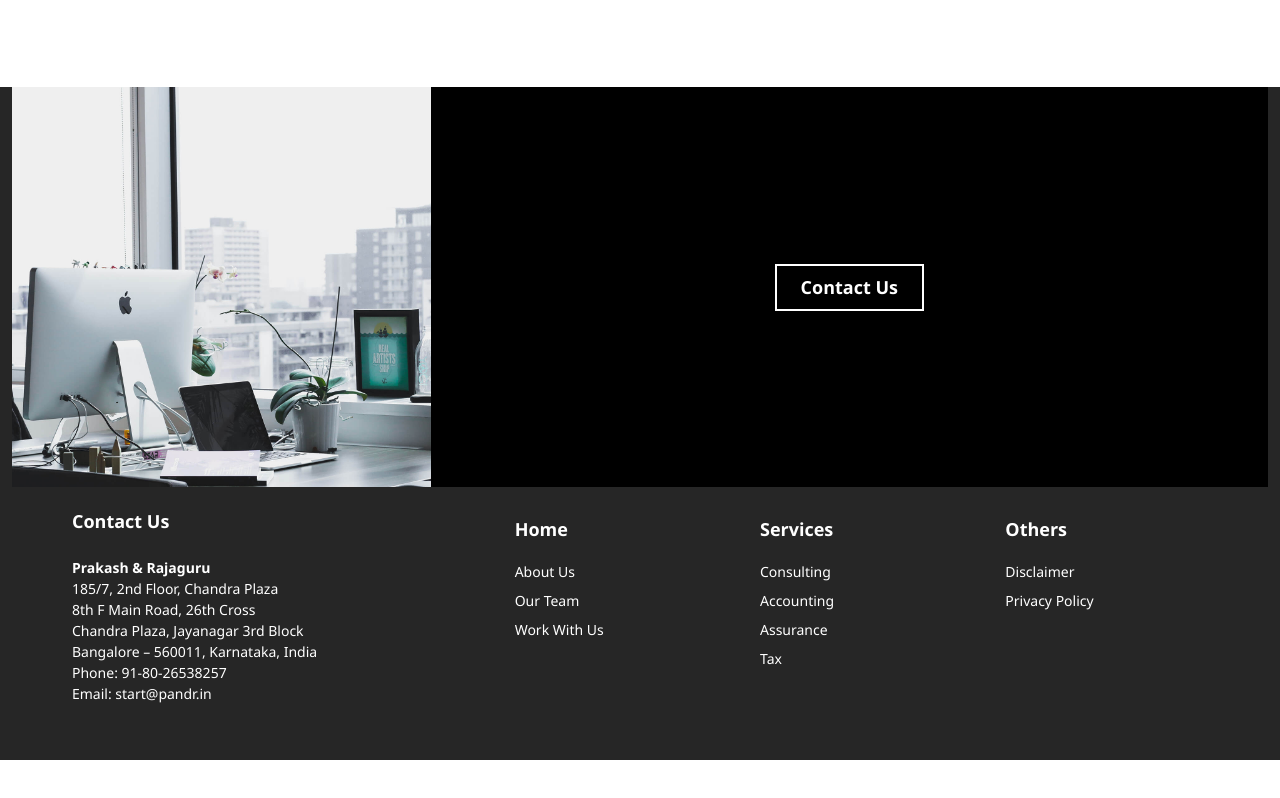
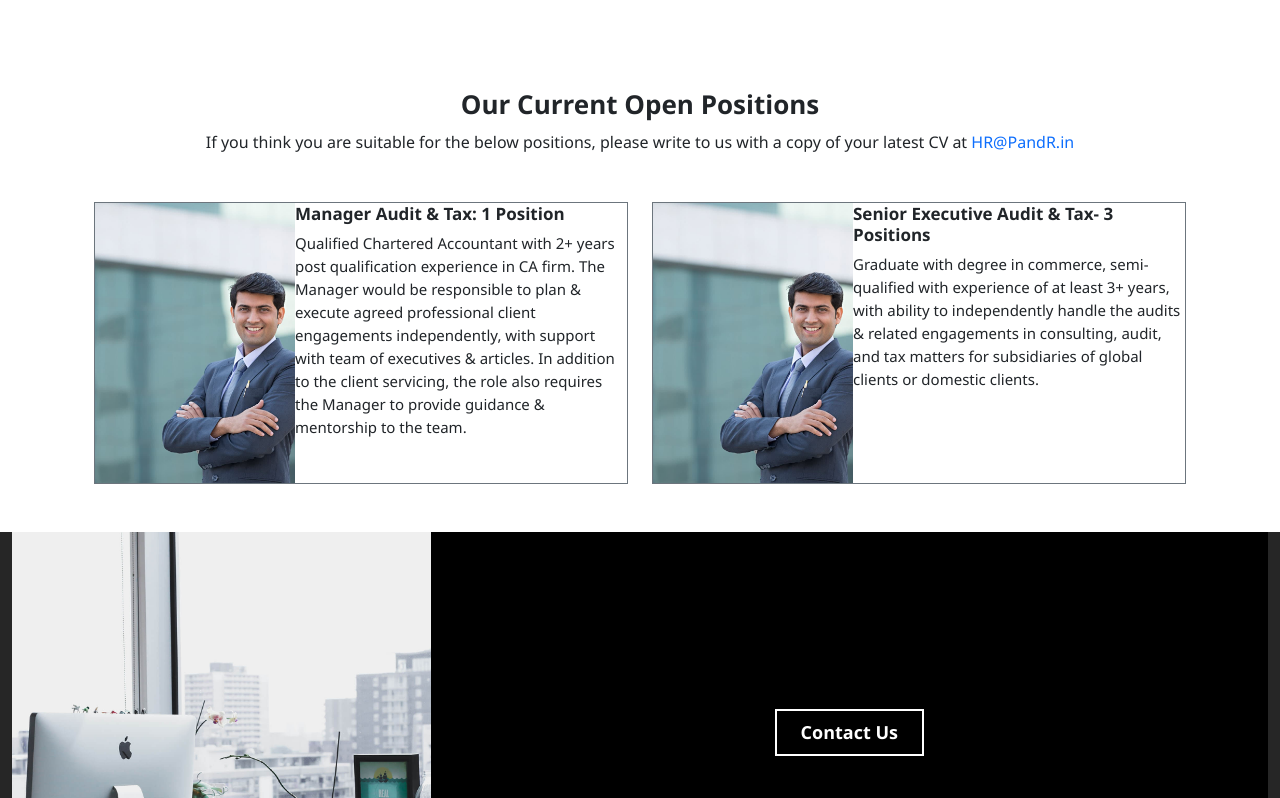
Before and after one commit to Swadhin2001/PandR, a Next.js app: page /work-with-us in a window 1280 px wide. Shown: the part 3262-4060 px from the top of the page. Before the commit the page ends 4022 px from the top, so only its background shows below. Built offline with nearby package versions, Linux system fonts and the light colour scheme; a small style sheet from the web is missing.

Commit message:
bug fixed

```diff
--- a/src/components/Footer.jsx
+++ b/src/components/Footer.jsx
@@ -12,6 +12,7 @@ function Footer() {
             <UpperFooter></UpperFooter>
           </motion.div>
           <Lower_footer></Lower_footer>
+          <p className='text-white text-center footer-p'>Copyright (c) 2023 Prakash and Rajaguru, Bangalore, India. All Rights Reserved.</p>
         </div>
     </div>
     </>
--- a/src/components/Header.jsx
+++ b/src/components/Header.jsx
@@ -1,12 +1,10 @@
 import React from 'react'
 import Navbar from './Navbar'
-import Navbar_new from './Navbar_new'
 
 function Header(props) {
   return (
     <div className='navbarBody' style = {{"backgroundImage" : `url(${props.image.src})`}}>
      <Navbar/>
-     {/* <Navbar_new></Navbar_new> */}
       <div className="details details-mobile" style = {{"color": `${props.color}`}}>
         <h1 className='header-heading'>{props.heading}</h1>
         <p className='header-about'>{props.about}</p>
--- a/src/components/Navbar_new.jsx
+++ /dev/null
@@ -1,44 +0,0 @@
-import React from 'react'
-
-function Navbar_new() {
-  return (
-    <div>
-      <nav className="navbar navbar-expand-lg">
-        <div className="container-fluid">
-          <a className="navbar-brand" href="#">Navbar</a>
-          <button className="navbar-toggler" type="button" data-bs-toggle="collapse" data-bs-target="#navbarNavDropdown" aria-controls="navbarNavDropdown" aria-expanded="false" aria-label="Toggle navigation">
-            <span className="navbar-toggler-icon"></span>
-          </button>
-          <div className="collapse navbar-collapse d-flex justify-content-end nav" id="navbarNavDropdown">
-            <ul className="navbar-nav">
-              <li className="nav-item">
-                <a className="nav-link active" aria-current="page" href="#">Home</a>
-              </li>
-              <li className="nav-item">
-                <a className="nav-link" href="#">Features</a>
-              </li>
-              <li className="nav-item dropdown">
-                <a className="nav-link dropdown-toggle" href="#" role="button" data-bs-toggle="dropdown" aria-expanded="false">
-                  Dropdown link
-                </a>
-                <ul className="dropdown-menu">
-                  <li><a className="dropdown-item" href="#">Action</a></li>
-                  <li><a className="dropdown-item" href="#">Another action</a></li>
-                  <li><a className="dropdown-item" href="#">Something else here</a></li>
-                </ul>
-              </li>
-              <li className="nav-item">
-                <a className="nav-link" href="#">Pricing</a>
-              </li>
-              <li className="nav-item">
-                <a className="nav-link" href="#">Pricing</a>
-              </li>
-            </ul>
-          </div>
-        </div>
-      </nav>
-    </div>
-  )
-}
-
-export default Navbar_new
--- /dev/null
+++ b/src/components/Our_current_open_positions.jsx
@@ -0,0 +1,36 @@
+import React from 'react'
+import Image from 'next/image'
+import image1 from '@/assets/Integrity-and-trust-matters-in-our-practice.jpg'
+
+function Our_current_open_positions() {
+    return (
+        <div>
+            <h4 className='text-center curr-pos-heading' >Our Current Open Positions</h4>
+            <p className='text-center'>If you think you are suitable for the below positions, please write to us with a copy of your latest CV at <a href="#" className='text-decoration-none'> HR@PandR.in</a></p>
+            <div className="container">
+                <div className="row my-5">
+                    <div className="col-md-6">
+                        <div className='d-flex border border-secondary'>
+                            <Image src = {image1} alt = "" style = {{"width": "200px", "height": "280px", "objectFit": "cover"}}/>
+                            <div>
+                                <h4 className='current-pos-h4'>Manager Audit & Tax: 1 Position</h4>
+                                <p className='current-pos-p'>Qualified Chartered Accountant with 2+ years post qualification experience in CA firm. The Manager would be responsible to plan & execute agreed professional client engagements independently, with support with team of executives & articles. In addition to the client servicing, the role also requires the Manager to provide guidance & mentorship to the team.</p>
+                            </div>
+                        </div>
+                    </div>
+                    <div className="col-md-6">
+                    <div className='d-flex border border-secondary'>
+                            <Image src = {image1} alt = "" style = {{"width": "200px", "height": "280px", "objectFit": "cover"}}/>
+                            <div>
+                                <h4 className='current-pos-h4'>Senior Executive Audit & Tax- 3 Positions</h4>
+                                <p className='current-pos-p'>Graduate with degree in commerce, semi-qualified with experience of at least 3+ years, with ability to independently handle the audits & related engagements in consulting, audit, and tax matters for subsidiaries of global clients or domestic clients.</p>
+                            </div>
+                        </div>
+                    </div>
+                </div>
+            </div>
+        </div>
+    )
+}
+
+export default Our_current_open_positions
--- a/src/components/UpperFooter.jsx
+++ b/src/components/UpperFooter.jsx
@@ -1,16 +1,19 @@
 import React from 'react'
 import image from '../assets/Footer-image.jpg'
+import Link from 'next/link'
 
 function UpperFooter() {
   return (
-<div className='container-1200'>
-        <div className="row ">
-            <div className="col-md-4 footer-image" style = {{"backgroundImage": `url(${image.src})`}}>
-            </div>
-            <div className="col-md-8 footer-button mobile-version-footer" >
-                <button style ={{"fontWeight":"600", "fontSize":"18px"}} className='px-4 py-2 footer-btn'>Contact Us</button>
-            </div>
+    <div className='container-1200'>
+      <div className="row ">
+        <div className="col-md-4 footer-image" style={{ "backgroundImage": `url(${image.src})` }}>
         </div>
+        <div className="col-md-8 footer-button mobile-version-footer" >
+          <Link href = "/contact-us">
+            <button style={{ "fontWeight": "600", "fontSize": "18px" }} className='px-4 py-2 footer-btn'>Contact Us</button>
+          </Link>
+        </div>
+      </div>
     </div>
   )
 }
--- a/src/pages/contact-us.jsx
+++ b/src/pages/contact-us.jsx
@@ -9,7 +9,7 @@ import header_image from '../assets/contactus-banner.jpg'
 function Contact_us() {
   return (
     <>
-      <Header image = {header_image} heading = "Contact Us" about = "contact us" color = "white"/>
+      <Header image = {header_image} heading = "Contact Us" about = "" color = "white"/>
       <Elementor_widget_wrap
         about1 = "Consulting"
         about2 = "Accounting"
--- a/src/pages/work-with-us.jsx
+++ b/src/pages/work-with-us.jsx
@@ -9,10 +9,11 @@ import banner_image4 from '../assets/Come-join-us-in-our-exciting-journey.jpg'
 import banner_image5 from '../assets/At-PandR-our-culture-revolves-around-team-work-and-open-door-policy.jpg'
 import Footer from '../components/Footer'
 import Body_5_Left from '@/components/Body_5_Left'
+import Our_current_open_positions from '@/components/Our_current_open_positions'
 
 function WorkWithUs() {
   return (
-    <body>
+    <>
       <Header image = {Header_image} heading = "Come, Join Us." about = "together, lets make a difference" color = "white"/>
       <Elementor_widget_wrap about1 = "Consulting" about2 = "Accounting" about3 = "Assurance" about4 = "Tax"/>
       <Body_5_Left
@@ -26,8 +27,9 @@ function WorkWithUs() {
 
       image6 = {banner_image5} heading6 = "Come, join us in our exciting journey." about6 = {<Fragment>All our engagements with global or domestic clients provide you with high quality professional experience. You work alongside professionals and learn while you deliver your services on these live engagements, providing you unlimited enriched experience and expertise. We are very clear and specific in our goals – we strive to providing highly skilled consulting engagements, well supported by our assurance, accounting and tax support to our global and domestic clients. <br /> <br /> If this sounds good enough and if you are as ambitious and passionate as us with our stated mission, come, join us in our exciting journey.</Fragment>}
       />
+      <Our_current_open_positions/>
       <Footer/>
-    </body>
+    </>
   )
 }
 
--- a/src/styles/globals.css
+++ b/src/styles/globals.css
@@ -275,6 +275,26 @@
 .privacypol-ul{
   margin-left: 50px;
 }
+.current-pos-h4{
+  font-weight: 600;
+  font-size: 17px;
+  line-height: 21px;
+}
+.current-pos-p{
+  font-weight: 400;
+  font-size: 15px;
+  line-height: 23px;
+}
+.curr-pos-heading{
+  font-weight: 700;
+  font-size: 26px;
+  line-height: 35px;
+}
+.footer-p{
+  font-weight: 400;
+  font-size: 14px;
+  line-height: 21px;
+}
 @media only screen and (max-width: 600px) {
   .row-odd {
     flex-direction: column-reverse;
```
Also changed, not shown: src/components/Upper_footer.jsx (deleted, +0 -31 lines).
